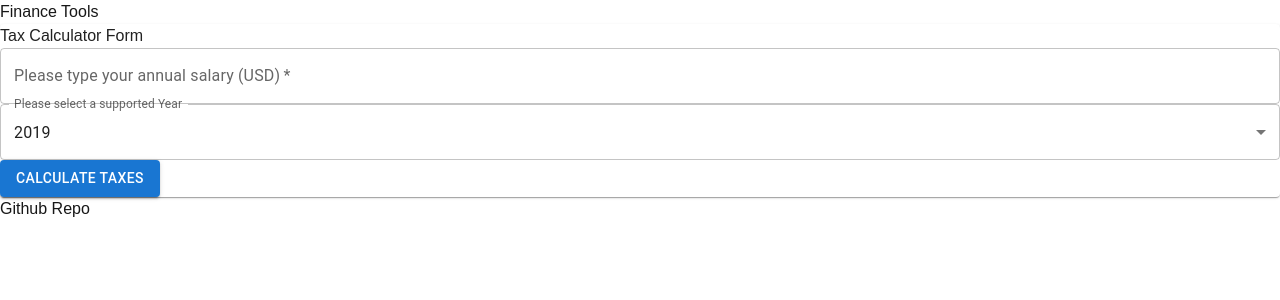
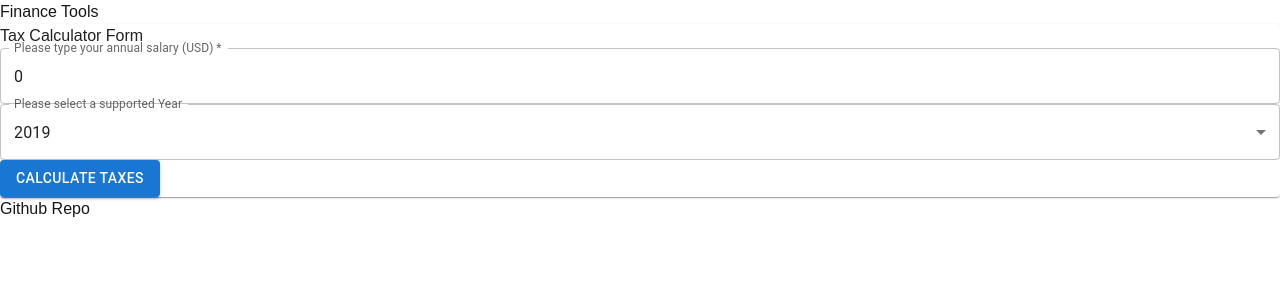
Before and after one commit to ernesto-tapia/tax-calculator, a Next.js app: page / in a window 1280 px wide. Shown: the top 300 px of the page. Built offline with nearby package versions, Linux system fonts and the light colour scheme.

Commit message:
fix wording on warning

```diff
--- a/src/app/tax-calculator/taxForm.tsx
+++ b/src/app/tax-calculator/taxForm.tsx
@@ -28,7 +28,7 @@ export default function TaxForm({ handleSubmit, disableSubmit }: TaxFormProps) {
   const handleSalaryChange = (value: string) => {
     const valueNumber = Number(value)
     if(value !==valueNumber.toString() || valueNumber <0){
-      setError('Please only use numbers and positive numbers')
+      setError('Please use positive numbers and no leading zeroes')
       return;
     }else{
       setAnnualSalary(valueNumber);
@@ -58,6 +58,7 @@ export default function TaxForm({ handleSubmit, disableSubmit }: TaxFormProps) {
               type='number'
               inputProps={{ step: 1000 }}
               fullWidth
+              defaultValue={0}
               onChange={(event: React.ChangeEvent<HTMLInputElement>) =>
                 handleSalaryChange(event.currentTarget.value)
               }
```
